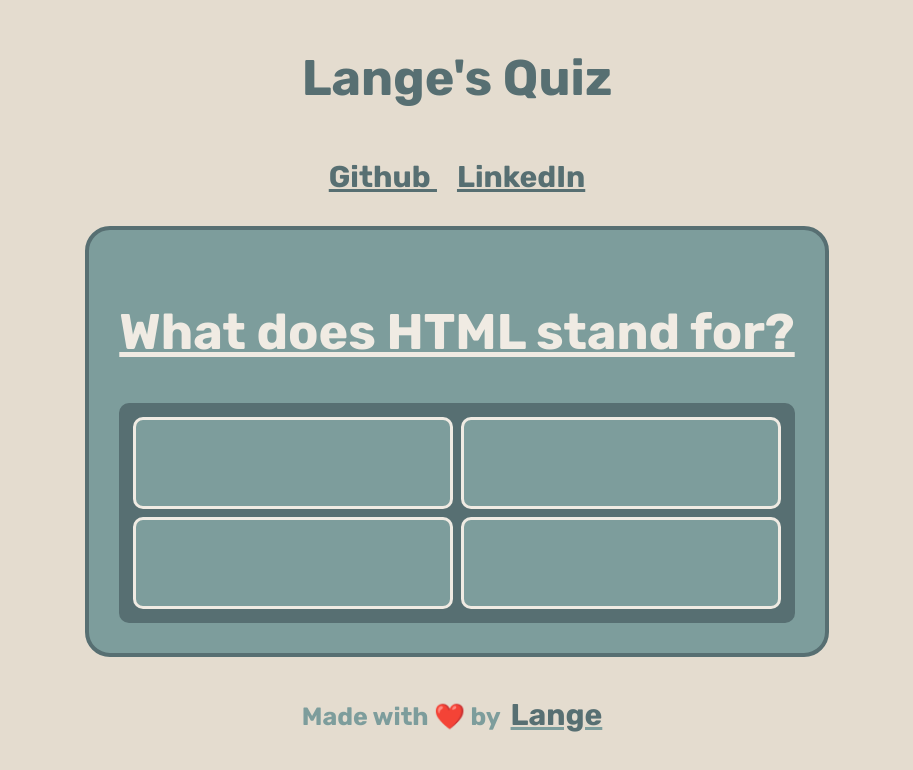
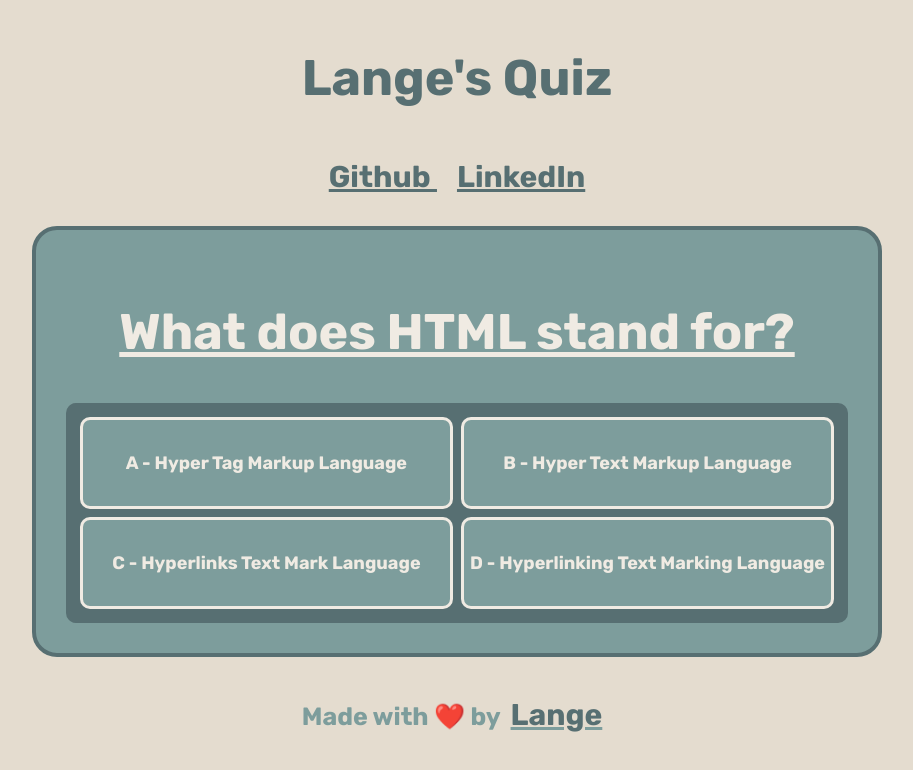
Before and after one commit to mateusleitao/quiz, a React (Vite) app: page /quiz/b in a window 1280 px wide. Shown: the top 770 px of the page, without its empty margins (183-1096 px from the left). Built offline with nearby package versions, Linux system fonts and the light colour scheme.

Commit message:
scorepoint system is on, need to create other card screen

```diff
--- a/src/components/answerComponent/AnswerComponent.tsx
+++ b/src/components/answerComponent/AnswerComponent.tsx
@@ -8,7 +8,10 @@
 const AnswerComponent = () => {
 
   const [questionIndex, setQuestionIndex] = useState(0)
-  const [ask, setAsk] = useState("Title")
+  const [ask, setAsk] = useState("")
+  const [answers, setAnswers] = useState([""])
+  const [scorePoints, setScorePoints] = useState(0)
+
 
   const asksAndAnswers: { ask: string; answer: string[] }[] = [
     {
@@ -48,14 +51,32 @@
     },
   ];
 
+  function answerTheQuestion(e: React.MouseEvent<HTMLElement>) {
+    setQuestionIndex(questionIndex + 1)
+    const answerButtonClick = (e.target as HTMLButtonElement).textContent
+    if (answerButtonClick == String(asksAndAnswers[0].answer[1])) {
+      setScorePoints(scorePoints + 1)
+    } else if (answerButtonClick === String(asksAndAnswers[1].answer[1])) {
+      setScorePoints(scorePoints + 1)
+    } else if (answerButtonClick === String(asksAndAnswers[2].answer[3])) {
+      setScorePoints(scorePoints + 1)
+    } else if (answerButtonClick === String(asksAndAnswers[3].answer[3])) {
+      setScorePoints(scorePoints + 1)
+    } else if (answerButtonClick === String(asksAndAnswers[4].answer[2])) {
+      setScorePoints(scorePoints + 1)
+    }
+  }
+
   useEffect(() => {
     setAsk(asksAndAnswers[questionIndex].ask)
   }, [questionIndex])
 
+  useEffect(() => {
+    setAnswers(asksAndAnswers[questionIndex].answer)
+  }, [questionIndex])
 
 
-
-
+  console.log(scorePoints)
 
   return (
     <motion.div
@@ -67,10 +88,10 @@
       <div className="card card-quiz">
         <h2 className="quizTitle">{ask}</h2>
         <main className="quiz">
-          <button onClick={() => { setQuestionIndex(questionIndex + 1) }} className="answer"></button>
-          <button className="answer"></button>
-          <button className="answer"></button>
-          <button className="answer"></button>
+          <button onClick={answerTheQuestion} className="answer">{answers[0]}</button>
+          <button onClick={answerTheQuestion} className="answer">{answers[1]}</button>
+          <button onClick={answerTheQuestion} className="answer">{answers[2]}</button>
+          <button onClick={answerTheQuestion} className="answer">{answers[3]}</button>
         </main>
       </div>
     </motion.div>
```
